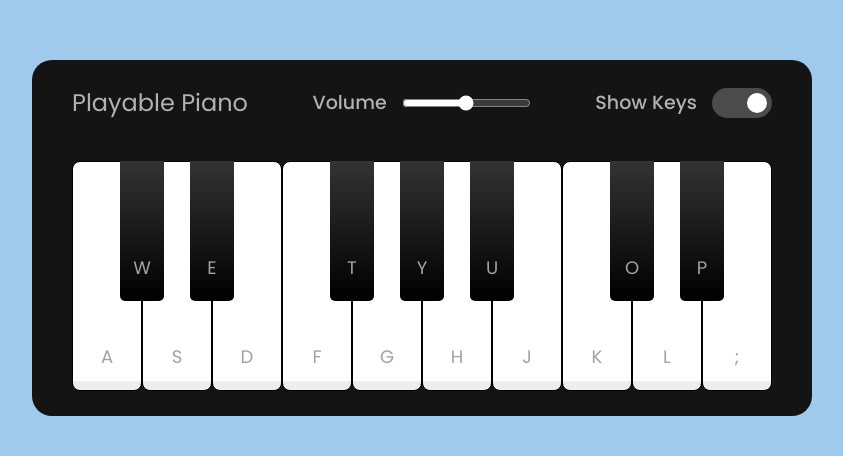
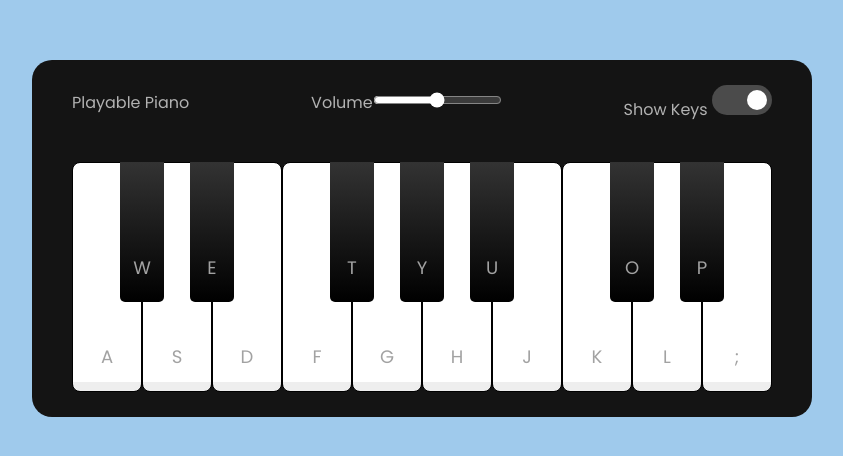
Before and after one commit to suzylawlor/SuzyLawlor_Portfolio, a Next.js app: page /Keyboard in a window 1280 px wide. Shown: the part 162-618 px from the top of the page, without its empty margins (218-1061 px from the left). Built offline with nearby package versions, Linux system fonts and the light colour scheme.

Commit message:
Add files via upload

```diff
--- a/src/pages/Keyboard.js
+++ b/src/pages/Keyboard.js
@@ -3,20 +3,31 @@
 //Initialise the audio object with useEffect hook
 //Map an array of piano keys to generate JSX elements, handling key presses and clicks to play corresponding tunes
 
-// Importing necessary modules from React
 import { useState, useEffect } from "react";
-// Importing the Head component from Next.js
+
 import Head from "next/head";
 
-// Creating a functional component called Piano
+// Create a functional component and start building our Piano
 const Piano = () => {
-  // Using the useState hook to create and initialize state variables
+  // useState hook to create and initialise the state variables:
 
-  const [volume, setVolume] = useState(0.5); // State variable for volume
-  const [showKeys, setShowKeys] = useState(true); // State variable for showKeys
-  const [audio, setAudio] = useState(null); // State variable for audio
+  // State variable for volume
+  //'volume' to store volume level. Initial volume set to 50%
+  //'setVolume', function to update 'volume'
+  const [volume, setVolume] = useState(0.5);
 
-  // useEffect hook to run code after the component has mounted
+  // State variable for showKeys
+  // 'showKeys' to determine whether keys are displayed or not. Initialised as true (keys showing)
+  //'setShowKeys' function to update if 'showKeys' is true or false
+  const [showKeys, setShowKeys] = useState(true);
+
+  // State variable for audio
+  // 'audio' will store the 'Audio' object
+  // audio initially set as 'null'.
+  // 'setAudio' used to update 'audio'. Function to put the Audio object into 'audio'
+  const [audio, setAudio] = useState(null);
+
+  // useEffect hook to run the setAudio function after the component has mounted
   useEffect(() => {
     // Creating a new Audio object and setting it to the audio state variable
     setAudio(new Audio("/music/a.wav"));
@@ -43,17 +54,19 @@ const Piano = () => {
     { key: ";", className: "key white" },
   ];
 
-  // Function to play a tune when a key is pressed or clicked
+  // Function to play the tune when a key is clicked/pressed
   const playTune = (key) => {
     // Setting the source of the audio element to the corresponding audio file
     audio.src = `/music/${key}.wav`;
-    // Setting the volume of the audio element
+    // Setting the volume of the audio element to the current 'volume' state
     audio.volume = volume;
     // Playing the audio
     audio.play();
 
-    // Finding the clicked key element and adding the "active" class
+    // Visually show the key has been pressed
+    // Variable to detect the clicked key through data-key value
     const clickedKey = document.querySelector(`[data-key="${key}"]`);
+    // Visually represents the key has been clicked by adding 'active' class
     clickedKey.classList.add("active");
 
     // Removing the "active" class after 150 milliseconds
@@ -63,31 +76,36 @@ const Piano = () => {
   };
 
   // Event handler for volume change
+  // When user adjusts volume slider
   const handleVolume = (e) => {
-    // Updating the volume state variable with the new value
+    // Updating the volume state variable with the new volume value
     setVolume(e.target.value);
   };
 
   // Event handler for showKeys checkbox
+  // When user selects On or Off (through toggle)
   const handleKeysCheckbox = () => {
     // Toggling the showKeys state variable
+    // Take the state that showKeys was before toggle and set to opposite state
     setShowKeys((prevShowKeys) => !prevShowKeys);
   };
 
-
-
   // Generating the list of piano keys to be rendered
+  // Use map function to select and transform each element in pianoKeys array
+  // Create new rederedKeys array with pianoKey objects
   const renderedKeys = pianoKeys.map((pianoKey) => (
+    // Create our list of pianoKey attributes
     <li
-      // Setting the key attribute of the li element
+      // Apply the pianoKeys names to pianoKey objects
       key={pianoKey.key}
-      // Setting the className of the li element based on pianoKey's className and showKeys state
+      // If showKeys 'true', no class name adjustment
+      // If showKeys 'false', add class name "hide"
       className={`${pianoKey.className} ${showKeys ? "" : "hide"}`}
-      // Setting the data-key attribute of the li element
+      // Apply data-key values to pianoKey objects
       data-key={pianoKey.key}
-      // Adding an onClick event listener to the li element to play the tune when clicked
+      // onClick event listener to activate playTune function with applied pianoKey values
       onClick={() => playTune(pianoKey.key)}
-      // Displaying the piano key value inside the li element
+      // Rendering the piano key values inside the li element
     >
       <span>{pianoKey.key}</span>
     </li>
@@ -99,33 +117,36 @@ const Piano = () => {
         <Head>
           <title>Keyboard</title>
         </Head>
-        <header className="header">
+        <header className="piano-text">
           <h2>Playable Piano</h2>
-          <div className="column volume-slider">
+          <div className="panel volume-slider">
             <span>Volume</span>
-            {/* Input element of type range for the volume slider */}
+            {/* Input element for the volume slider */}
             <input
+              // type of input will be a slider measured from a 'range' of 0 - 1
               type="range"
-              // Setting the minimum value of the range slider to 0
               min="0"
-              // Setting the maximum value of the range slider to 1
               max="1"
-              // Setting the initial value of the range slider to the volume state variable
+              // Set the value of the range slider to the volume state (initially at 50%)
               value={volume}
-              // Setting the step size of the range slider to "any"
+              // Set the step size of the range slider to "any", no level increments
               step="any"
               // Adding an onChange event listener to the range slider to handle volume changes
+              // handleVolume => setVolume => volume
               onChange={handleVolume}
             />
           </div>
-          <div className="column keys-checkbox">
+          <div className="panel keys-checkbox">
+            {/* Add a space character between text and checkbox */}
             <span>Show Keys</span>{" "}
             {/* Input element of type checkbox for the keys checkbox */}
             <input
+              // input type to be 'checkbox'
               type="checkbox"
-              // Setting the checked state of the checkbox to the showKeys state variable
+              // Setting the checked state of the checkbox to the showKeys state variable (true/false)
               checked={showKeys}
               // Adding an onChange event listener to the checkbox to handle showKeys changes
+              // handleKeysCheckbox => setShowKeys => showKeys
               onChange={handleKeysCheckbox}
             />
           </div>
```
